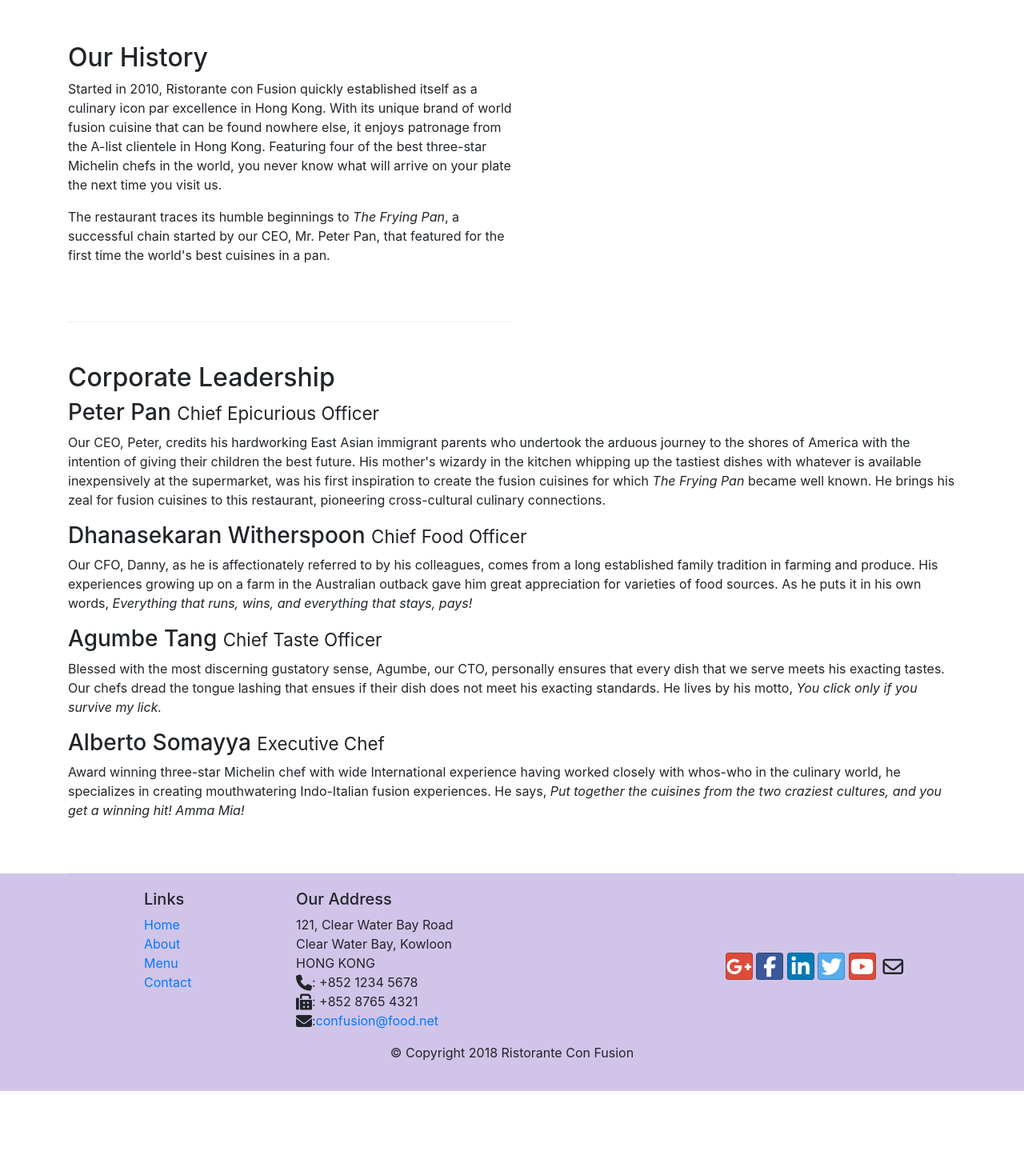
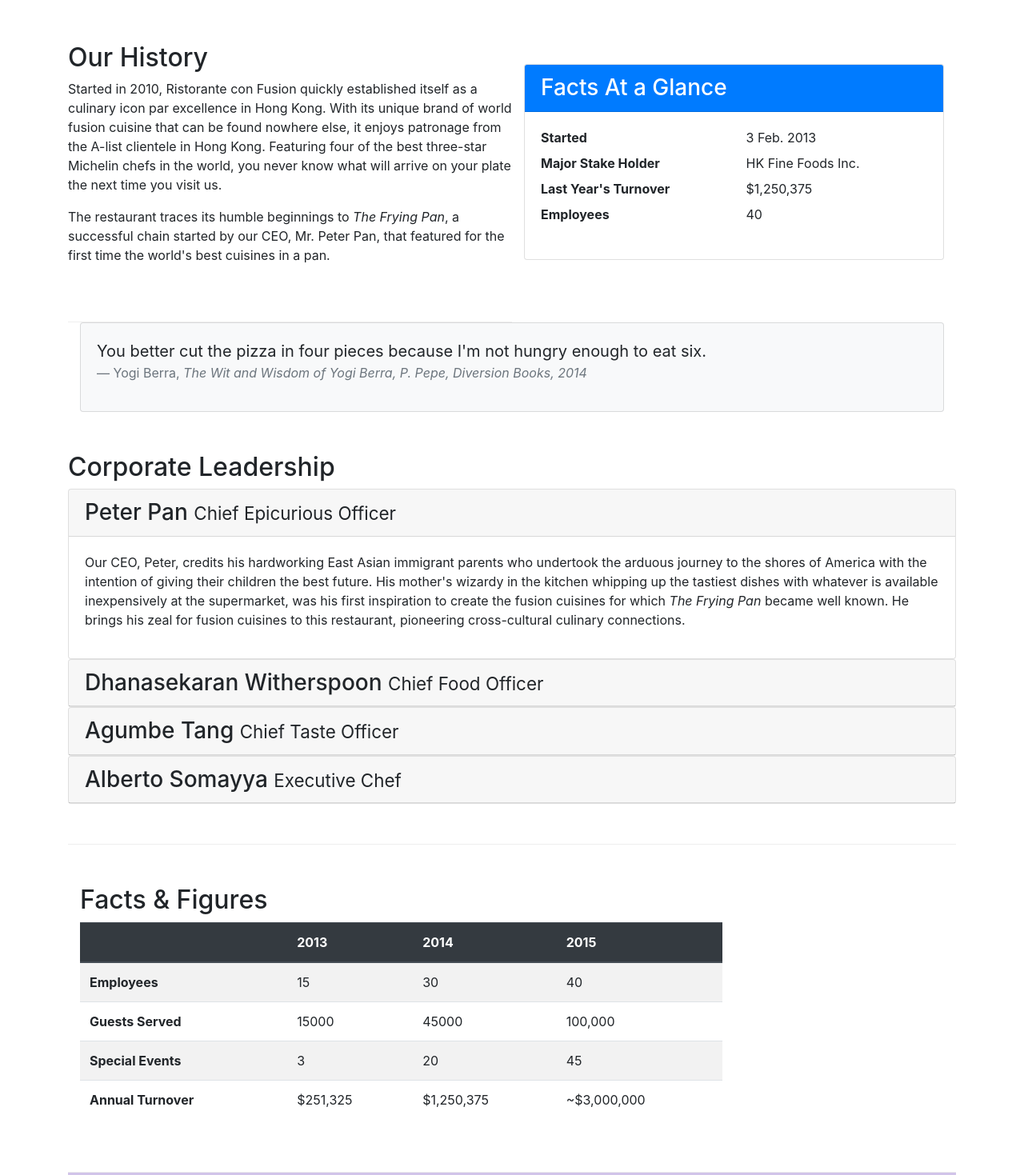
Before and after one commit to vedant-milind/Front-End-Web-UI-Frameworks-and-Tools-Bootstrap-4, a website: page aboutus.html in a window 1280 px wide. Shown: the part 462-1931 px from the top of the page at 80% size. Before the commit the page ends 1826 px from the top, so only its background shows below. Drawn offline with nearby package versions, Linux system fonts and the light colour scheme; files that its build step writes are made by us from their sources.

Commit message:
At the end of week-4

```diff
--- a/aboutus.html
+++ b/aboutus.html
@@ -11,6 +11,7 @@
     <link rel="stylesheet" href="node_modules/bootstrap/dist/css/bootstrap.min.css">
     <link rel="stylesheet" href="node_modules/font-awesome/css/font-awesome.min.css">
     <link rel="stylesheet" href="node_modules/bootstrap-social/bootstrap-social.css">
+    <!-- <link rel="stylesheet" href="https://stackpath.bootstrapcdn.com/bootstrap/4.5.0/css/bootstrap.min.css"> -->
     <link rel="stylesheet" href="css/style.css">
     <title>Ristorante Con Fusion: About Us</title>
 
@@ -23,13 +24,13 @@
             <button class="navbar-toggler" type="button" data-toggle="collapse" data-target="#Navbar">
                 <span class="navbar-toggler-icon"></span>
             </button>
-            <a class="navbar-brand mr-auto" href="./index.html">Ristorante Con Fusion</a>
+            <a class="navbar-brand mr-auto" href="./index.html"><img src="img/logo.png" height="30" width="41"></a>
             <div class="collapse navbar-collapse" id="Navbar">
                 <ul class="navbar-nav mr-auto">
                     <li class="nav-item"><a class="nav-link" href="./index.html"><span class="fa fa-home fa-lg"></span>Home</a></li>
                     <li class="nav-item active"><a class="nav-link" href="#"><span class="fa fa-info fa-lg"></span>About</a></li>
                     <li class="nav-item"><a class="nav-link" href="#"><span class="fa fa-list fa-lg"></span>Menu</a></li>
-                    <li class="nav-item"><a class="nav-link" href="#"><span class="fa fa-address-card fa-lg"></span>Contact</a></li>
+                    <li class="nav-item"><a class="nav-link" href="./contactus.html"><span class="fa fa-address-card fa-lg"></span>Contact</a></li>
                 </ul>
             </div>
         </div>
@@ -42,7 +43,8 @@
                     <h1>Ristorante con Fusion</h1>
                     <p>We take inspiration from the World's best cuisines, and create a unique fusion experience. Our lipsmacking creations will tickle your culinary senses!</p>
                 </div>
-                <div class="col-12 col-sm">
+                <div class="col-12 col-sm align-self-center">
+                    <img src="img/logo.png" class="img fluid">
                 </div>
             </div>
         </div>
@@ -67,26 +69,159 @@
                 <p>Started in 2010, Ristorante con Fusion quickly established itself as a culinary icon par excellence in Hong Kong. With its unique brand of world fusion cuisine that can be found nowhere else, it enjoys patronage from the A-list clientele in Hong Kong.  Featuring four of the best three-star Michelin chefs in the world, you never know what will arrive on your plate the next time you visit us.</p>
                 <p>The restaurant traces its humble beginnings to <em>The Frying Pan</em>, a successful chain started by our CEO, Mr. Peter Pan, that featured for the first time the world's best cuisines in a pan.</p>
             </div>
+
+            <div class="col-12 col-sm-6 d-flex align-items-center">
+                <div class="card">
+                    <h3 class="card-header bg-primary text-white">Facts At a Glance</h3>
+                    <div class="card-body">
+                        <dl class="row">
+                            <dt class="col-6">Started</dt>
+                            <dd class="col-6">3 Feb. 2013</dd>
+                            <dt class="col-6">Major Stake Holder</dt>
+                            <dd class="col-6">HK Fine Foods Inc.</dd>
+                            <dt class="col-6">Last Year's Turnover</dt>
+                            <dd class="col-6">$1,250,375</dd>
+                            <dt class="col-6">Employees</dt>
+                            <dd class="col-6">40</dd>
+                        </dl>
+                    </div>
+                </div>
+            </div>
+            <div class="col-12">
+                <div class="card card-body bg-light">
+                    <blockquote class="blockquote">
+                        <p class="mb-0">You better cut the pizza in four pieces because
+                            I'm not hungry enough to eat six.</p>
+                        <footer class="blockquote-footer">Yogi Berra,
+                            <cite title="Source Title">The Wit and Wisdom of Yogi Berra,
+                            P. Pepe, Diversion Books, 2014</cite>
+                        </footer>
+                    </blockquote>
+                </div>
+            </div>
             <div class="col-auto col-sm-6">
             </div>
         </div>
 
 
+
         <div class="row row-header">
             <div class="col-12 col-sm-12 row-content">
                 <h2>Corporate Leadership</h2>
-                <h3>Peter Pan <small>Chief Epicurious Officer</small></h3>
-                <p class="d-none d-sm-block">Our CEO, Peter, credits his hardworking East Asian immigrant parents who undertook the arduous journey to the shores of America with the intention of giving their children the best future. His mother's wizardy in the kitchen whipping up the tastiest dishes with whatever is available inexpensively at the supermarket, was his first inspiration to create the fusion cuisines for which <em>The Frying Pan</em> became well known. He brings his zeal for fusion cuisines to this restaurant, pioneering cross-cultural culinary connections.</p>
-                <h3>Dhanasekaran Witherspoon <small>Chief Food Officer</small></h3>
-                <p class="d-none d-sm-block">Our CFO, Danny, as he is affectionately referred to by his colleagues, comes from a long established family tradition in farming and produce. His experiences growing up on a farm in the Australian outback gave him great appreciation for varieties of food sources. As he puts it in his own words, <em>Everything that runs, wins, and everything that stays, pays!</em></p>
-                <h3>Agumbe Tang <small>Chief Taste Officer</small></h3>
-                <p class="d-none d-sm-block">Blessed with the most discerning gustatory sense, Agumbe, our CTO, personally ensures that every dish that we serve meets his exacting tastes. Our chefs dread the tongue lashing that ensues if their dish does not meet his exacting standards. He lives by his motto, <em>You click only if you survive my lick.</em></p>
-                <h3>Alberto Somayya <small>Executive Chef</small></h3>
-                <p class="d-none d-sm-block">Award winning three-star Michelin chef with wide International experience having worked closely with whos-who in the culinary world, he specializes in creating mouthwatering Indo-Italian fusion experiences. He says, <em>Put together the cuisines from the two craziest cultures, and you get a winning hit! Amma Mia!</em></p>
+
+            <div id="accordion">
+                <div class="card">
+                    <div class="card-header" role="tab" id="peterhead">
+                    <h3 class="mb-0">
+                        <a data-toggle="collapse" data-target="#peter">
+                        Peter Pan <small>Chief Epicurious Officer</small>
+                        </a>
+                    </h3>
+                    </div>
+                    <div class="collapse show" id="peter" data-parent="#accordion">
+                        <div class="card-body">
+                            <p class="d-none d-sm-block">Our CEO, Peter, credits his hardworking East Asian immigrant parents who undertook the arduous journey to the shores of America with the intention of giving their children the best future. His mother's wizardy in the kitchen whipping up the tastiest dishes with whatever is available inexpensively at the supermarket, was his first inspiration to create the fusion cuisines for which <em>The Frying Pan</em> became well known. He brings his zeal for fusion cuisines to this restaurant, pioneering cross-cultural culinary connections.</p>
+                        </div>
+                    </div>
+                </div>
+
+
+                <div class="card">
+                    <div class="card-header" role="tab" id="dannyhead">
+                        <h3 class="mb-0">
+                            <a class="collapsed" data-toggle="collapse" data-target="#danny">
+                            Dhanasekaran Witherspoon <small>Chief Food Officer</small>
+                            </a>
+                        </h3>
+                    </div>
+                    <div class="collapse" id="danny" data-parent="#accordion">
+                        <div class="card-body">
+                            <p class="d-none d-sm-block">Our CFO, Danny, as he is affectionately referred to by his colleagues, comes from a long established family tradition in farming and produce. His experiences growing up on a farm in the Australian outback gave him great appreciation for varieties of food sources. As he puts it in his own words, <em>Everything that runs, wins, and everything that stays, pays!</em></p>
+                        </div>
+                    </div>
+                </div>
+
+
+                <div class="card">
+                        <div class="card-header" role="tab" id="agumbehead">
+                        <h3 class="mb-0">
+                            <a class="collapsed" data-toggle="collapse" data-target="#agumbe">
+                            Agumbe Tang <small>Chief Taste Officer</small>
+                            </a>
+                        </h3>
+                    </div>
+                    <div class="collapse" id="agumbe" data-parent="#accordion">
+                        <div class="card-body">
+                            <p class="d-none d-sm-block">Blessed with the most discerning gustatory sense, Agumbe, our CTO, personally ensures that every dish that we serve meets his exacting tastes. Our chefs dread the tongue lashing that ensues if their dish does not meet his exacting standards. He lives by his motto, <em>You click only if you survive my lick.</em></p>
+                        </div>
+                    </div>
+                </div>
+
+
+                <div class="card">
+                        <div class="card-header" role="tab" id="albertohead">
+                        <h3 class="mb-0">
+                            <a class="collapsed" data-toggle="collapse" data-target="#alberto">
+                            Alberto Somayya <small>Executive Chef</small>
+                            </a>
+                        </h3>
+                    </div>
+                    <div class="collapse" id="alberto" data-parent="#accordion">
+                        <div class="card-body">
+                            <p class="d-none d-sm-block">Award winning three-star Michelin chef with wide International experience having worked closely with whos-who in the culinary world, he specializes in creating mouthwatering Indo-Italian fusion experiences. He says, <em>Put together the cuisines from the two craziest cultures, and you get a winning hit! Amma Mia!</em></p>
+                        </div>
+                    </div>
+                </div>
+            </div>
             </div>
        </div>
 
+       <div class="row row-content">
+        <div class="col-12 col-sm-9">
+            <h2>Facts &amp; Figures</h2>
+            <div class="table-responsive">
+                <table class="table table-striped">
+                    <thead class="thead-dark">
+                        <tr>
+                            <th>&nbsp;</th>
+                            <th>2013</th>
+                            <th>2014</th>
+                            <th>2015</th>
+                        </tr>
+                    </thead>
+                    <tbody>
+                        <tr>
+                            <th>Employees</th>
+                            <td>15</td>
+                            <td>30</td>
+                            <td>40</td>
+                        </tr>
+                        <tr>
+                            <th>Guests Served</th>
+                            <td>15000</td>
+                            <td>45000</td>
+                            <td>100,000</td>
+                        </tr>
+                        <tr>
+                            <th>Special Events</th>
+                            <td>3</td>
+                            <td>20</td>
+                            <td>45</td>
+                        </tr>
+                        <tr>
+                            <th>Annual Turnover</th>
+                            <td>$251,325</td>
+                            <td>$1,250,375</td>
+                            <td>~$3,000,000</td>
+                        </tr>
+                    </tbody>
+                </table>
+            </div>
+        </div>
+         <div class="col-12 col-sm-3">
+        </div>
     </div>
+
 
     <footer class="footer">
         <div class="container">
```
